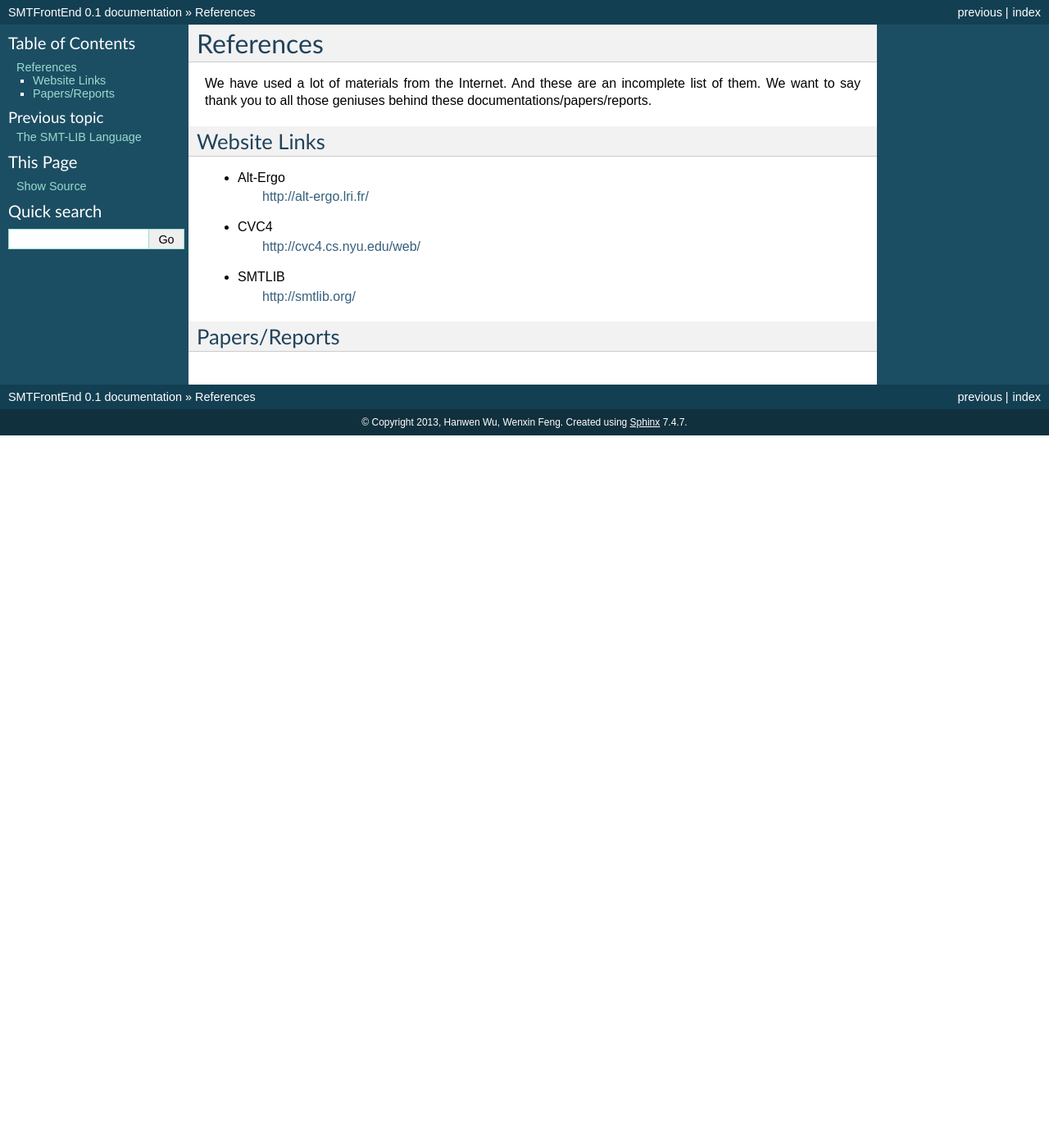
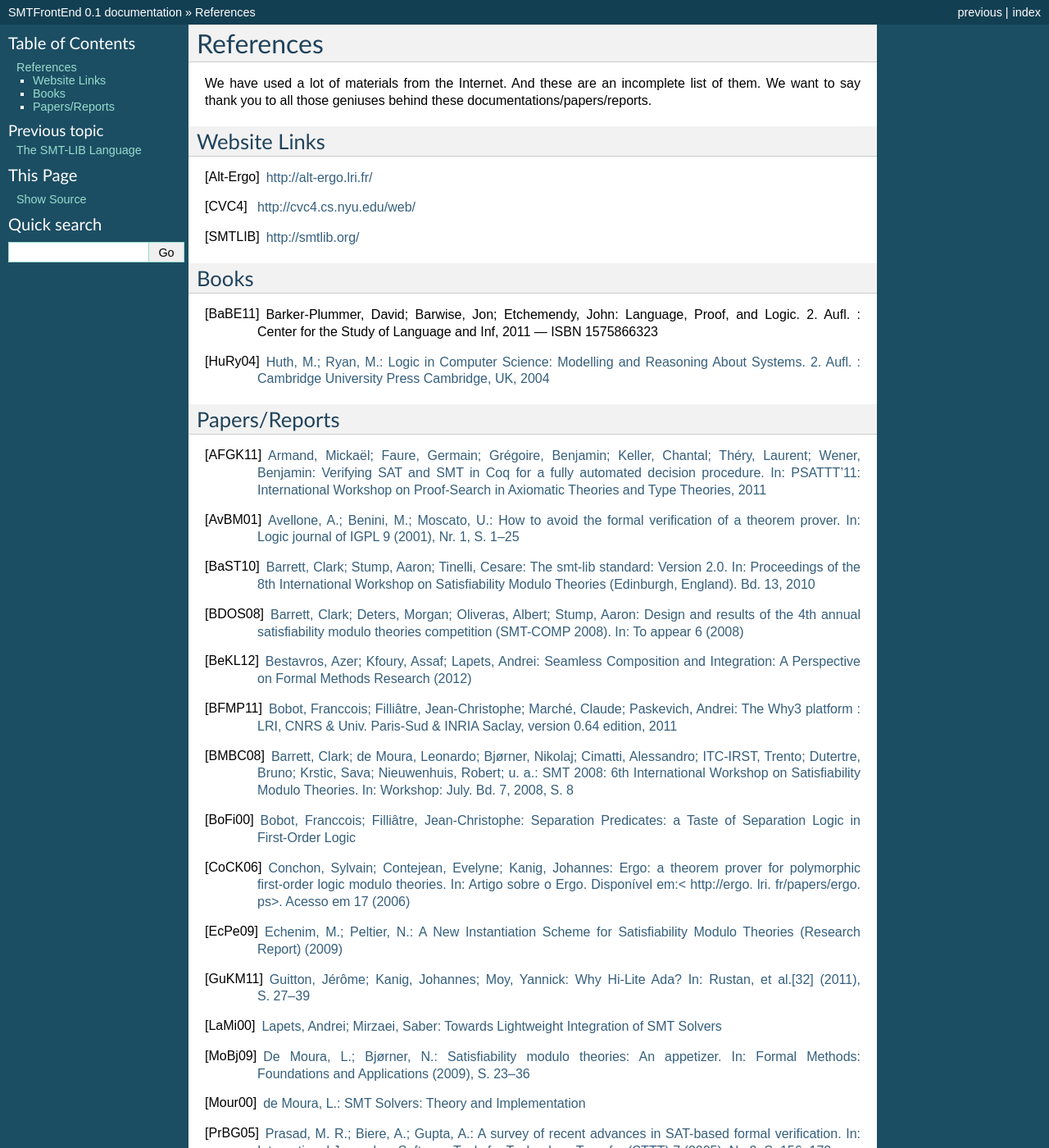
Before and after one commit to steinwaywhw/SMT-FrontEnd, a Sphinx documentation site: the page built from docs/source/ref.rst, in a window 1280 px wide and 1400 px high. Shown: the whole window at 82% size. Built offline with Sphinx 7.4.7, drawn with Linux system fonts in a browser that asks for light colours; formulas are drawn with MathJax 3; pages that are not in the unit, such as notebooks, are missing from menus; some of the changed text lies outside the part shown.

Commit message:
References

```diff
--- a/docs/source/ref.rst
+++ b/docs/source/ref.rst
@@ -4,15 +4,37 @@ References
 We have used a lot of materials from the Internet. And these are an incomplete list of them.
 We want to say thank you to all those geniuses behind these documentations/papers/reports.
 
+
 Website Links
 -------------------
 
-* Alt-Ergo
-	http://alt-ergo.lri.fr/
-* CVC4
-	http://cvc4.cs.nyu.edu/web/
-* SMTLIB
-	http://smtlib.org/
+.. [Alt-Ergo] http://alt-ergo.lri.fr/
+.. [CVC4] http://cvc4.cs.nyu.edu/web/
+.. [SMTLIB] http://smtlib.org/
+
+Books
+-------------------
+
+.. [BaBE11] Barker-Plummer, David; Barwise, Jon; Etchemendy, John: Language, Proof, and Logic. 2. Aufl. : Center for the Study of Language and Inf, 2011 — ISBN 1575866323
+.. [HuRy04] `Huth, M.; Ryan, M.: Logic in Computer Science: Modelling and Reasoning About Systems. 2. Aufl. : Cambridge University Press Cambridge, UK, 2004 <http://dl.acm.org/ft_gateway.cfm?id=1086674&type=pdf>`_
+
 
 Papers/Reports
 ----------------
+
+.. [AFGK11] `Armand, Mickaël; Faure, Germain; Grégoire, Benjamin; Keller, Chantal; Théry, Laurent; Wener, Benjamin: Verifying SAT and SMT in Coq for a fully automated decision procedure. In: PSATTT’11: International Workshop on Proof-Search in Axiomatic Theories and Type Theories, 2011 <http://hal.inria.fr/inria-00614041/>`_
+.. [AvBM01] `Avellone, A.; Benini, M.; Moscato, U.: How to avoid the formal verification of a theorem prover. In: Logic journal of IGPL 9 (2001), Nr. 1, S. 1–25 <http://jigpal.oxfordjournals.org/content/9/1/1.short>`_
+.. [BaST10] `Barrett, Clark; Stump, Aaron; Tinelli, Cesare: The smt-lib standard: Version 2.0. In: Proceedings of the 8th International Workshop on Satisfiability Modulo Theories (Edinburgh, England). Bd. 13, 2010 <http://smtlib.cs.uiowa.edu/papers/smt-lib-reference-v2.0-r10.12.21.pdf>`_
+.. [BDOS08] `Barrett, Clark; Deters, Morgan; Oliveras, Albert; Stump, Aaron: Design and results of the 4th annual satisfiability modulo theories competition (SMT-COMP 2008). In: To appear 6 (2008) <http://cs1.cs.nyu.edu/web/Research/TechReports/TR2010-931/TR2010-931.pdf>`_
+.. [BeKL12] `Bestavros, Azer; Kfoury, Assaf; Lapets, Andrei: Seamless Composition and Integration: A Perspective on Formal Methods Research (2012) <http://www.cs.bu.edu/techreports/pdf/2012-001-mscs-editorial.pdf>`_
+.. [BFMP11] `Bobot, Fran\ccois; Filliâtre, Jean-Christophe; Marché, Claude; Paskevich, Andrei: The Why3 platform : LRI, CNRS & Univ. Paris-Sud & INRIA Saclay, version 0.64 edition, 2011 <https://gforge.inria.fr/docman/view.php/2990/8052/manual-0.73.pdf>`_
+.. [BMBC08] `Barrett, Clark; de Moura, Leonardo; Bjørner, Nikolaj; Cimatti, Alessandro; ITC-IRST, Trento; Dutertre, Bruno; Krstic, Sava; Nieuwenhuis, Robert; u. a.: SMT 2008: 6th International Workshop on Satisfiability Modulo Theories. In: Workshop: July. Bd. 7, 2008, S. 8 <http://research.microsoft.com/en-us/um/people/leonardo/SMT08_proceedings.pdf>`_
+.. [BoFi00] `Bobot, Fran\ccois; Filliâtre, Jean-Christophe: Separation Predicates: a Taste of Separation Logic in First-Order Logic <http://proval.lri.fr/publications/bobot12icfem.pdf>`_
+.. [CoCK06] `Conchon, Sylvain; Contejean, Evelyne; Kanig, Johannes: Ergo: a theorem prover for polymorphic first-order logic modulo theories. In: Artigo sobre o Ergo. Disponível em:< http://ergo. lri. fr/papers/ergo. ps>. Acesso em 17 (2006) <http://ergo.lri.fr/papers/ergo.ps>`_
+.. [EcPe09] `Echenim, M.; Peltier, N.: A New Instantiation Scheme for Satisfiability Modulo Theories (Research Report) (2009) <http://membres-lig.imag.fr/peltier/rr-smt.pdf>`_
+.. [GuKM11] `Guitton, Jérôme; Kanig, Johannes; Moy, Yannick: Why Hi-Lite Ada? In: Rustan, et al.[32] (2011), S. 27–39 <http://research.microsoft.com/en-us/um/people/moskal/boogie2011/proc1.pdf#page=33>`_
+.. [LaMi00] `Lapets, Andrei; Mirzaei, Saber: Towards Lightweight Integration of SMT Solvers <http://www.cs.bu.edu/techreports/pdf/2012-017-smt-integration.pdf>`_
+.. [MoBj09] `De Moura, L.; Bjørner, N.: Satisfiability modulo theories: An appetizer. In: Formal Methods: Foundations and Applications (2009), S. 23–36 <http://www.springerlink.com/index/B4810780418L2M35.pdf>`_
+.. [Mour00] `de Moura, L.: SMT Solvers: Theory and Implementation <http://research.microsoft.com/en-us/um/people/leonardo/files/oregon08.pdf>`_
+.. [PrBG05] `Prasad, M. R.; Biere, A.; Gupta, A.: A survey of recent advances in SAT-based formal verification. In: International Journal on Software Tools for Technology Transfer (STTT) 7 (2005), Nr. 2, S. 156–173 <http://www.springerlink.com/index/ucyjdvmqaquetapx.pdf>`_
+.. [RuSh07] `Rushby, John; Shankar, Natarajan: AFM’07: Second Workshop on Automated Formal Methods: November 6, 2007, Atlanta, Georgia : Association for Computing Machinery, 2007 <http://fm.csl.sri.com/AFM07/afm07-preprint.pdf>`_
```
Also changed, not shown: docs/source/index.rst (+35 -28 lines).
